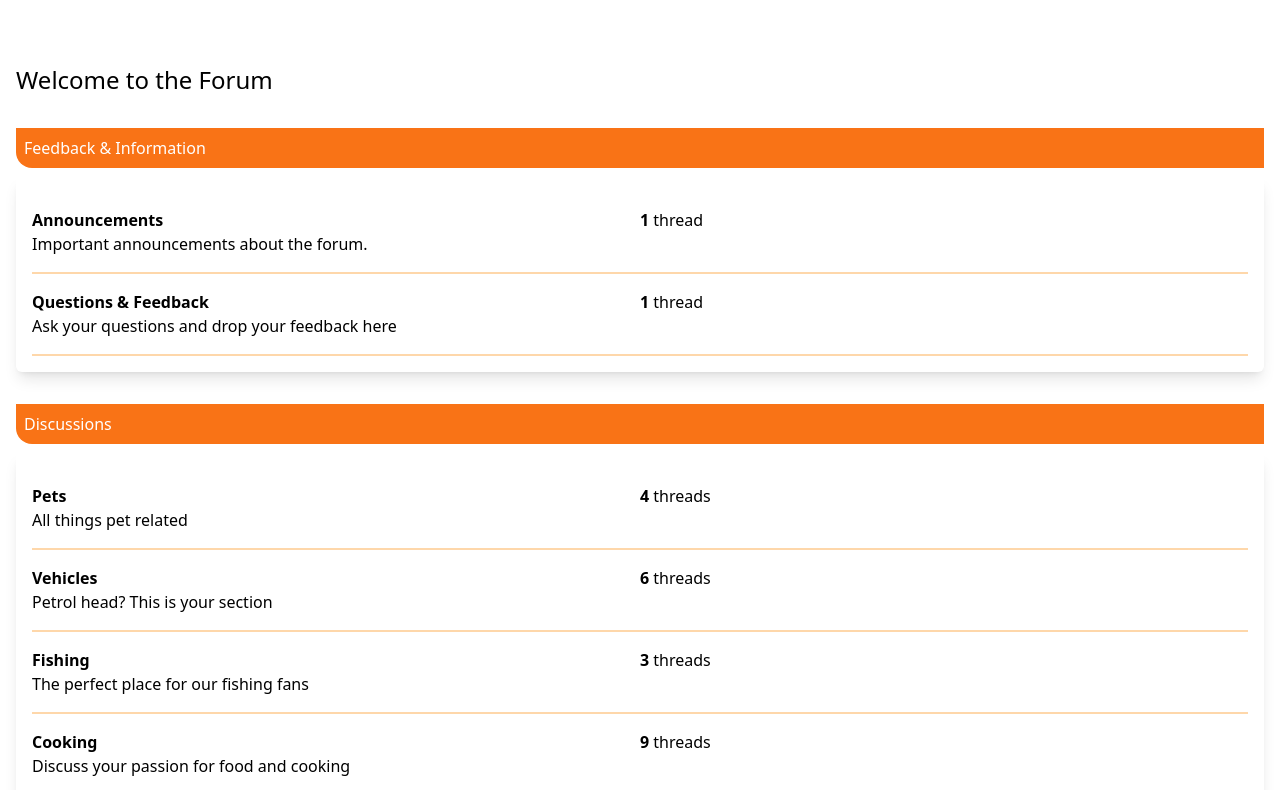
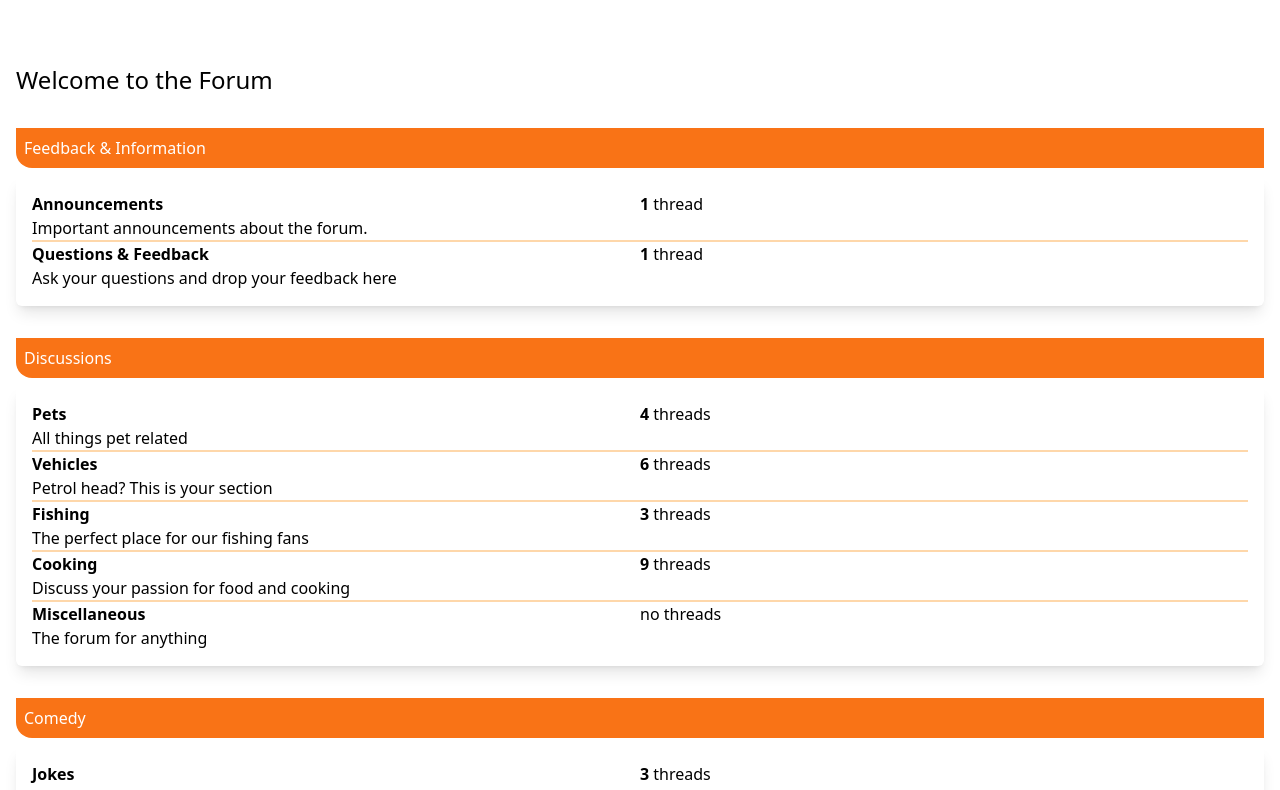
Before and after one commit to ciaran-io/vue-mastery, a Vue app: page / in a window 1280 px wide. Shown: the top 790 px of the page. Built offline with nearby package versions, Linux system fonts and the light colour scheme.

Commit message:
feat: add forum border styling

```diff
--- a/src/assets/css/main.css
+++ b/src/assets/css/main.css
@@ -4,6 +4,10 @@
 
 .forum {
   @apply mt-2 rounded-md p-4 shadow-lg;
+
+  & >li:not(:last-child) {
+    @apply border-b-2 border-orange-200;
+  }
 
   &-title {
     @apply min-w-max rounded-bl-2xl bg-orange-500 py-2 pl-2 text-white;
@@ -17,7 +21,8 @@
     @apply font-semibold hover:text-orange-500;
   }
 
-  &-border {
-    @apply border-b-2 border-orange-200 py-4;
+  &-spacing {
+    @apply py-4;
   }
+
 }
```
